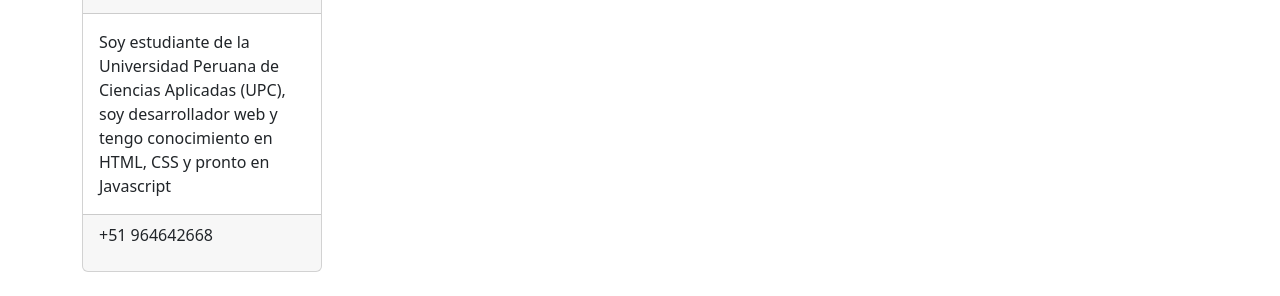
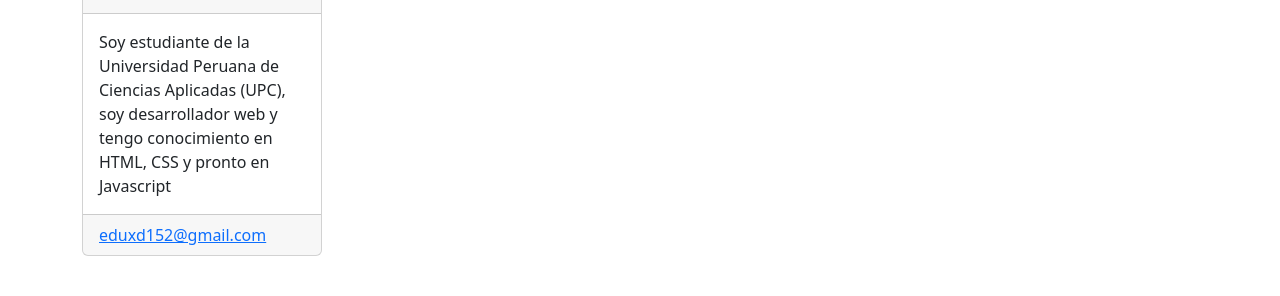
Before and after one commit to AJorge18/ProyectosTareas, a plain HTML site: page TAREA 13 (Bootstrap - Elementos)/index.html in a window 1280 px wide. Shown: the part 970-1266 px from the top of the page. Drawn offline with nearby package versions, Linux system fonts and the light colour scheme.

Commit message:
Tarea13 (Bootstrap-Elementos)
Elementos de Interés en Bootstrap

```diff
--- a/TAREA 13 (Bootstrap - Elementos)/index.html
+++ b/TAREA 13 (Bootstrap - Elementos)/index.html
@@ -75,7 +75,7 @@
                     y tengo conocimiento en HTML, CSS y pronto en Javascript</p>
                 </div>
                 <div class="card-footer">
-                    <p>+51 964642668</p>
+                    <a href="mailto:eduxd152@gmail.com">eduxd152@gmail.com</a>
                 </div>
             </div>
 
```
